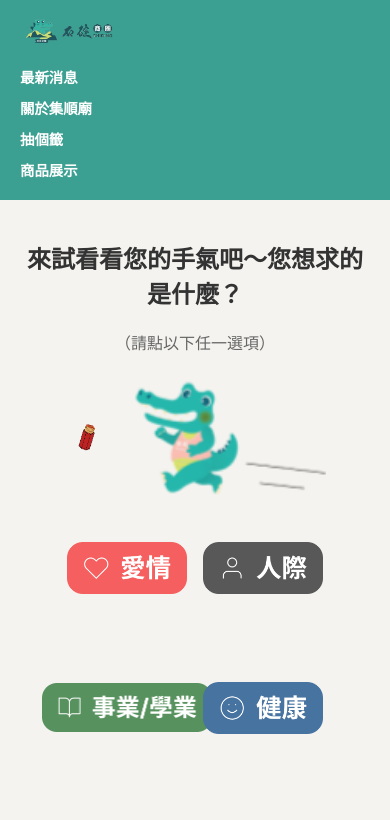
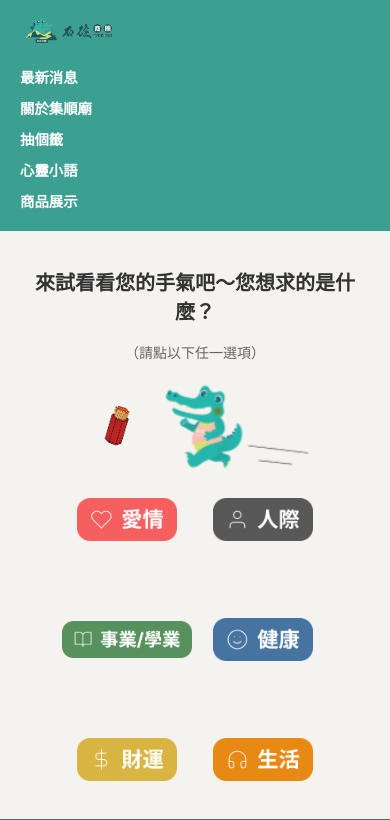
Before and after one commit to cloudbo0929/shidingdistrict-frontdesk, a Vue app: page /luck in a window 390 px wide. Shown: the top 820 px of the page. Built offline with nearby package versions, Linux system fonts and the light colour scheme.

Commit message:
修改  - header nav調整為固定、抽籤主頁rwd修改

```diff
--- a/src/assets/css/app.css
+++ b/src/assets/css/app.css
@@ -20,8 +20,7 @@ main, .main-content, .slider {
 @media (max-width: 768px) {
   .content {
     flex: 1;
-    margin-top:200px; /* 根據 header 的高度調整 */
+    margin-top: 0;
   }
 
-
 }
--- a/src/assets/css/appHeader.css
+++ b/src/assets/css/appHeader.css
@@ -83,6 +83,7 @@
 @media (max-width: 768px) {
 
   .header {
+    position: relative;
     flex-direction: column;
     align-items: flex-start;
     overflow: hidden;
@@ -102,8 +103,7 @@
     width: 100%;
     text-align: left;
     padding: 10px 0;
-      white-space: nowrap;
-
+    white-space: nowrap;
   }
 
   .nav a {
--- a/src/components/AppHeader.vue
+++ b/src/components/AppHeader.vue
@@ -11,6 +11,7 @@
         <li><router-link to="/">最新消息</router-link></li>
         <li><router-link to="/introduction">關於集順廟</router-link></li>
         <li><router-link to="/luck">抽個籤</router-link></li>
+        <li><router-link to="/SpiritualPage">心靈小語</router-link></li>
         <li><router-link to="/IncompletePage">商品展示</router-link></li>
       </ul>
     </nav>
@@ -22,17 +23,14 @@ export default {
   name: 'AppHeader',
   data() {
     return {
-      isScrolled: false, // 用於控制 header 捲動後的樣式
+      isScrolled: false,
     };
   },
   mounted() {
-    // 監聽頁面捲動事件
     window.addEventListener('scroll', this.handleScroll);
 
-    // 動態設置主內容的 margin-top，以避免被 header 擋住
     const headerHeight = document.querySelector('.header').offsetHeight;
 
-    // 確認 .main-content 存在後再進行樣式設定
     const mainContent = document.querySelector('.main-content');
     if (mainContent) {
       mainContent.style.marginTop = `${headerHeight}px`;
@@ -41,17 +39,14 @@ export default {
     }
   },
   beforeUnmount() {
-    // 移除捲動事件監聽器，防止記憶體洩漏
     window.removeEventListener('scroll', this.handleScroll);
   },
   methods: {
     handleScroll() {
-      // 當頁面捲動超過 100px 時，改變 isScrolled 狀態
       this.isScrolled = window.scrollY > 100;
     },
   },
 };
 </script>
 
-<!-- 引入外部樣式檔 -->
 <style src="@/assets/css/appHeader.css"></style>
--- a/src/views/Blessing.vue
+++ b/src/views/Blessing.vue
@@ -8,35 +8,81 @@
 
     <!-- 圖片區域 -->
     <div class="image-container my-4">
-            <img src="@/assets/images/load.gif" alt="Fortune Stick" class="fortune-stick" />
+      <img
+        src="@/assets/images/load.gif"
+        alt="Fortune Stick"
+        class="fortune-stick"
+      />
       <img src="/images/mascot.png" alt="Crocodile" class="crocodile" />
     </div>
 
     <!-- 選項區域 -->
     <div class="options-container">
       <!-- 愛情按鈕 -->
-            <router-link :to="{ name: 'LuckDisplay', params: { templateName: 'romance' } }" class="option-img">
-                <img src="@/assets/images/buttom/romance.png" alt="愛情" class="icon-img" />
+      <router-link
+        :to="{ name: 'LuckDisplay', params: { templateName: 'romance' } }"
+        class="option-img"
+      >
+        <img
+          src="@/assets/images/buttom/romance.png"
+          alt="愛情"
+          class="icon-img"
+        />
       </router-link>
       <!-- 人際按鈕 -->
-            <router-link :to="{ name: 'LuckDisplay', params: { templateName: 'relationships' } }" class="option-img">
-                <img src="@/assets/images/buttom/relationship.png" alt="人際" class="icon-img" />
+      <router-link
+        :to="{ name: 'LuckDisplay', params: { templateName: 'relationships' } }"
+        class="option-img"
+      >
+        <img
+          src="@/assets/images/buttom/relationship.png"
+          alt="人際"
+          class="icon-img"
+        />
       </router-link>
       <!-- 事業/學業按鈕，附加 special-class 類別 -->
-            <router-link :to="{ name: 'LuckDisplay', params: { templateName: 'career' } }" class="option-img special-class">
-                <img src="@/assets/images/buttom/career.png" alt="事業/學業" class="icon-img" />
+      <router-link
+        :to="{ name: 'LuckDisplay', params: { templateName: 'career' } }"
+        class="option-img special-class"
+      >
+        <img
+          src="@/assets/images/buttom/career.png"
+          alt="事業/學業"
+          class="icon-img"
+        />
       </router-link>
       <!-- 健康按鈕 -->
-            <router-link :to="{ name: 'LuckDisplay', params: { templateName: 'health' } }" class="option-img">
-                <img src="@/assets/images/buttom/health.png" alt="健康" class="icon-img" />
+      <router-link
+        :to="{ name: 'LuckDisplay', params: { templateName: 'health' } }"
+        class="option-img"
+      >
+        <img
+          src="@/assets/images/buttom/health.png"
+          alt="健康"
+          class="icon-img"
+        />
       </router-link>
       <!-- 財運按鈕 -->
-            <router-link :to="{ name: 'LuckDisplay', params: { templateName: 'wealth' } }" class="option-img">
-                <img src="@/assets/images/buttom/wealth.png" alt="財運" class="icon-img" />
+      <router-link
+        :to="{ name: 'LuckDisplay', params: { templateName: 'wealth' } }"
+        class="option-img"
+      >
+        <img
+          src="@/assets/images/buttom/wealth.png"
+          alt="財運"
+          class="icon-img"
+        />
       </router-link>
       <!-- 生活按鈕 -->
-            <router-link :to="{ name: 'LuckDisplay', params: { templateName: 'lifestyle' } }" class="option-img">
-                <img src="@/assets/images/buttom/lifestyle.png" alt="生活" class="icon-img" />
+      <router-link
+        :to="{ name: 'LuckDisplay', params: { templateName: 'lifestyle' } }"
+        class="option-img"
+      >
+        <img
+          src="@/assets/images/buttom/lifestyle.png"
+          alt="生活"
+          class="icon-img"
+        />
       </router-link>
     </div>
   </div>
@@ -44,7 +90,7 @@
 
 <script>
 export default {
-    name: 'LuckPage',
+  name: "LuckPage",
 };
 </script>
 
@@ -69,16 +115,17 @@ export default {
   display: flex;
   justify-content: center;
   align-items: center;
+  flex-wrap: wrap;
 }
 
 .fortune-stick {
-    width: 10%;
+  width: 15%;
   height: auto;
   margin-right: 20px;
 }
 
 .crocodile {
-    width: 200px;
+  width: 15%;
   height: auto;
   animation: run 1s infinite;
 }
@@ -87,11 +134,9 @@ export default {
   0% {
     transform: translateX(0);
   }
-
   50% {
     transform: translateX(10px);
   }
-
   100% {
     transform: translateX(0);
   }
@@ -100,59 +145,72 @@ export default {
 /* 控制選取區塊大小與圖片樣式 */
 .options-container {
   display: flex;
-    /* 使用 flex 佈局 */
   flex-wrap: wrap;
-    /* 允許換行 */
   justify-content: center;
-    /* 水平置中 */
   align-items: center;
-    /* 垂直置中 */
   gap: 20px;
-    /* 設置按鈕之間的間距 */
   max-width: 800px;
-    /* 設置容器最大寬度 */
   margin: 0 auto;
-    /* 容器置中 */
 }
 
 .option-img {
   padding: 0;
-    /* 移除預設填充 */
   display: flex;
   justify-content: center;
   align-items: center;
   border: none;
-    /* 移除邊框 */
   background: transparent;
-    /* 移除背景 */
-    width: calc(33.33% - 20px);
-    /* 設定每個選取區塊寬度，總共3個，每個佔1/3 */
-    max-width: 180px;
-    /* 限制最大寬度 */
-    height: 100px;
-    /* 設定選取區塊高度 */
+  width: clamp(5rem, 30vw, 180px);
   margin: 10px;
-    /* 設定按鈕之間的距離 */
 }
 
 .icon-img {
   width: 120px;
-    /* 調整圖片寬度 */
   height: 80px;
-    /* 調整圖片高度 */
   transition: transform 0.3s ease;
   object-fit: contain;
-    /* 確保圖片不變形 */
 }
 
 .option-img:hover .icon-img {
   transform: scale(1.1);
-    /* 滑鼠移過圖片放大 */
 }
 
-/* 特殊樣式設定，針對事業/學業按鈕 */
 .special-class .icon-img {
-    width: 170px; /* 特定寬度 */
-    height: 150px; /* 特定高度 */
+  width: 170px;
+  height: 150px;
+}
+
+@media (max-width: 768px) {
+  .fortune-stick {
+    width: 15%;
+    margin-right: 10px;
+  }
+
+  .crocodile {
+    width: 150px;
+  }
+
+  .option-img {
+    width: calc(33% - 20px);
+    height: auto;
+  }
+
+  .icon-img {
+    width: 100px;
+    height: 60px;
+  }
+
+  .special-class .icon-img {
+    width: 130px;
+    height: 100px;
+  }
+
+  .title h2 {
+    font-size: 20px;
+  }
+
+  .title p {
+    font-size: 14px;
+  }
 }
 </style>
```
Lines whose indentation alone changed are shown as unchanged.
